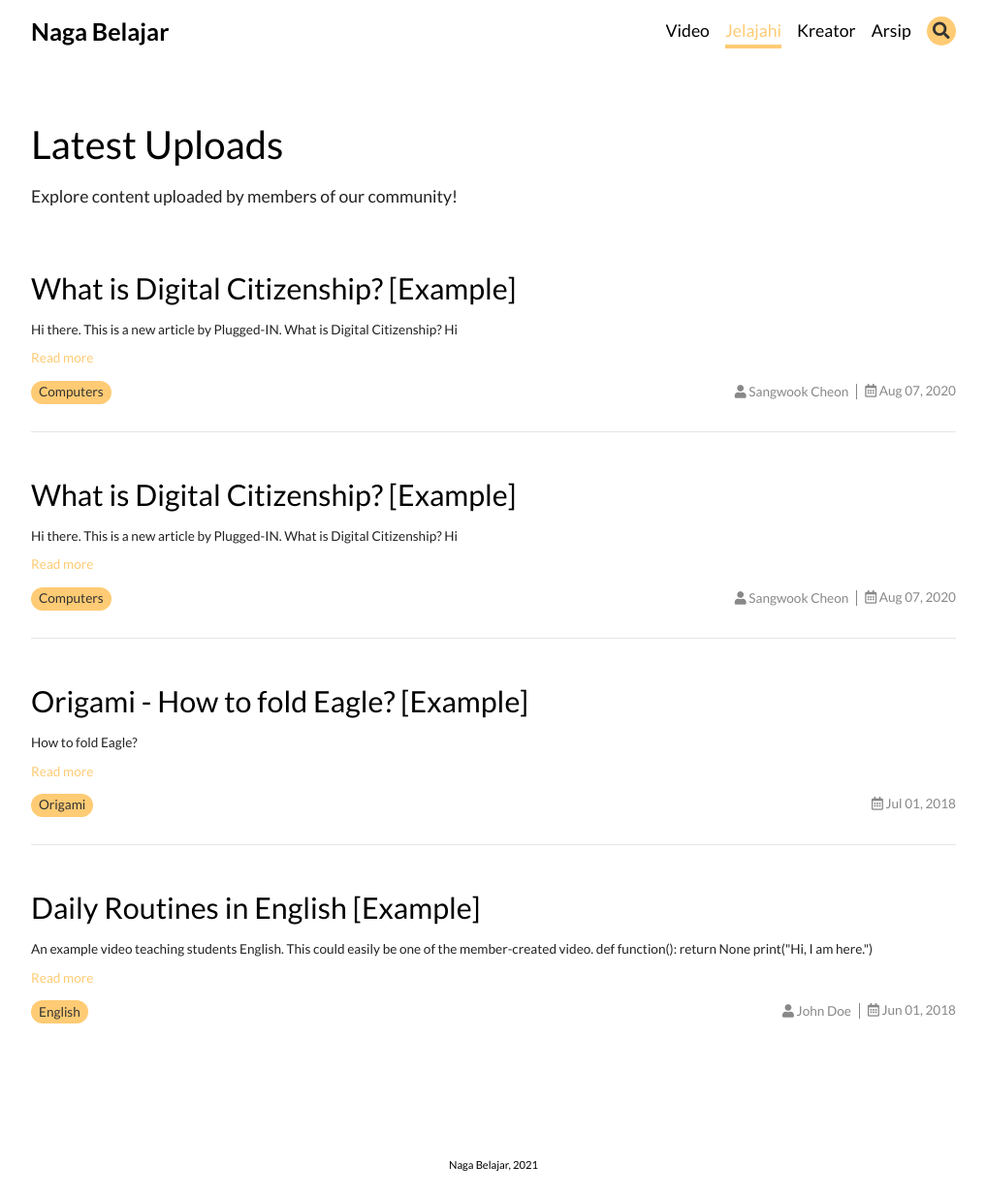
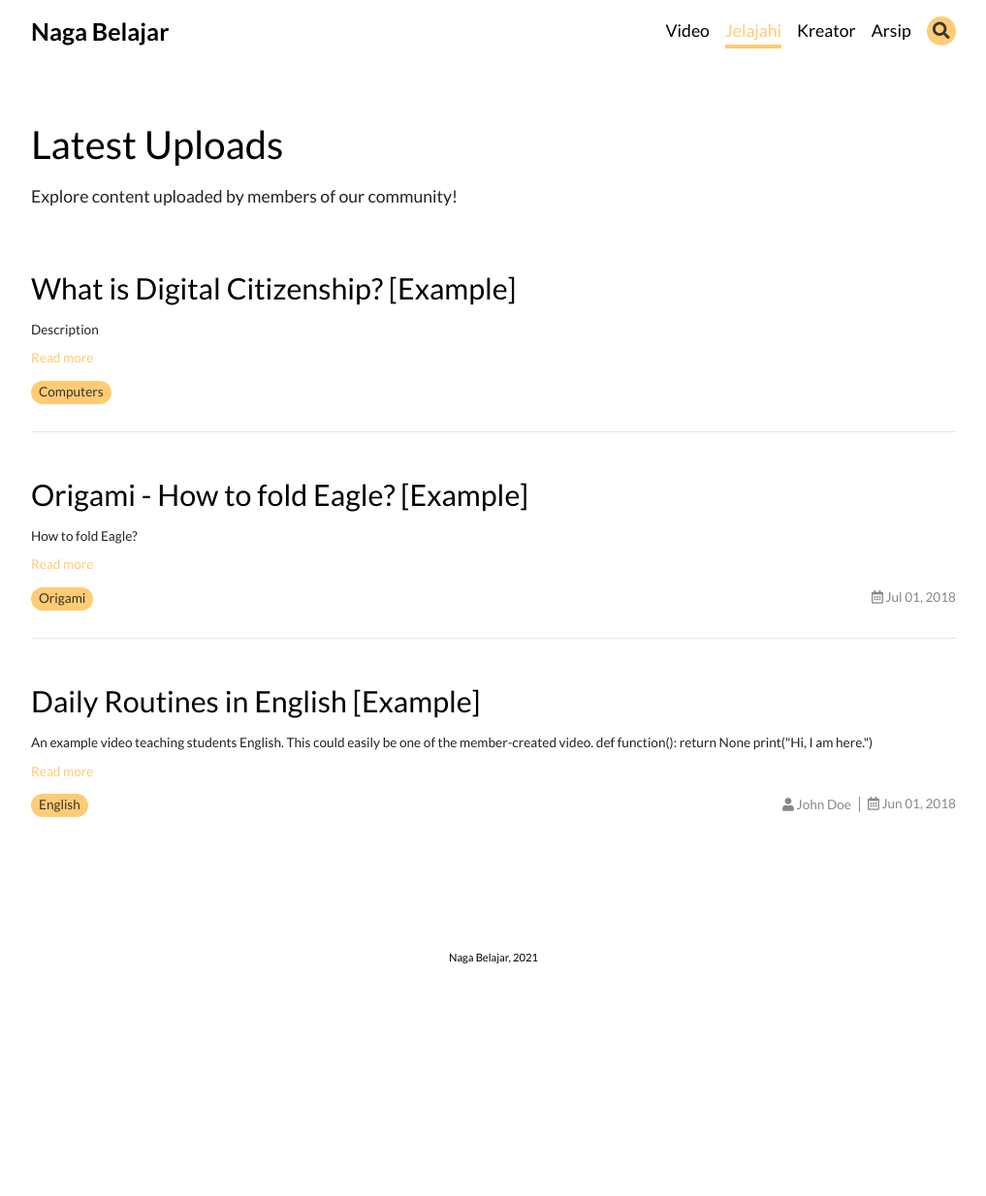
Before and after one commit to SangwookCheon/naga2, a Jekyll site: the page built from explore/index.html, in a window 1280 px wide. Shown: the whole page at 97% size, without its empty margins (131-1148 px from the left). Built offline with Jekyll 4.4.1, drawn with Linux system fonts in a browser that asks for light colours; nearby versions of some CDN libraries; the list of posts is cut into pages by our own code; after the commit the page ends 1021 px from its top, so only the background shows below that.

Commit message:
Video 100%

```diff
--- a/collections/_posts/videos/2020-08-7-example-article-by-plugged-in.md
+++ /dev/null
@@ -1,21 +0,0 @@
----
-layout: article
-title: What is Digital Citizenship? [Example]
-group: Plugged-IN
-author: Sangwook Cheon
-tags: Computers
-key: 2020-08-07
----
-
-Hi there.
-
-This is a new article by Plugged-IN.
-
-What is Digital Citizenship?
-
-<video width="320" height="240" controls>
-  <source src="/assets/videos/sample.mov" type="video/mp4">
-</video>
-
-
-Hi
--- a/collections/_posts/videos/2020-08-7-example-article-by-plugged-in2.md
+++ b/collections/_posts/videos/2020-08-7-example-article-by-plugged-in2.md
@@ -2,20 +2,12 @@
 layout: article
 title: What is Digital Citizenship? [Example]
 group: Plugged-IN
-author: Sangwook Cheon
+show_date: false
 tags: Computers
-key: 2020-08-07
 ---
 
-Hi there.
-
-This is a new article by Plugged-IN.
-
-What is Digital Citizenship?
-
-<video width="320" height="240" controls>
+<video width="100%" controls>
   <source src="/assets/videos/sample.mov" type="video/mp4">
 </video>
 
-
-Hi
+Description
```
Also changed, not shown: 18 other files.
